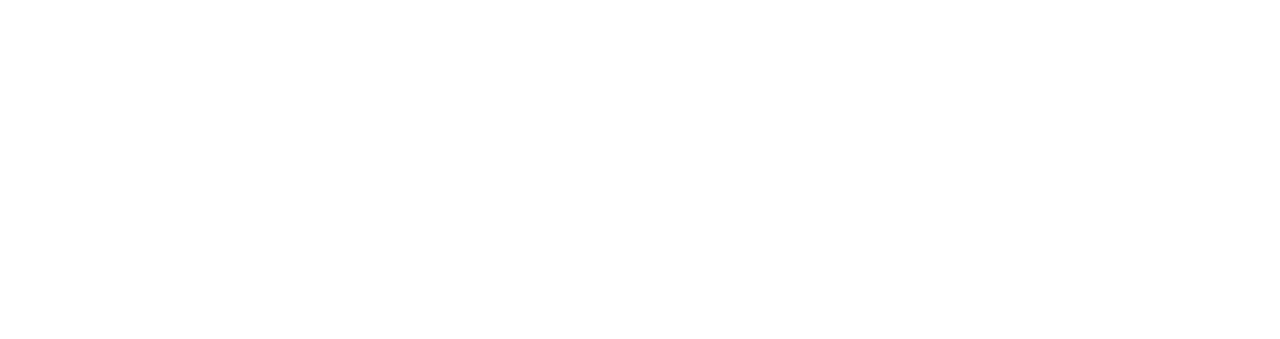
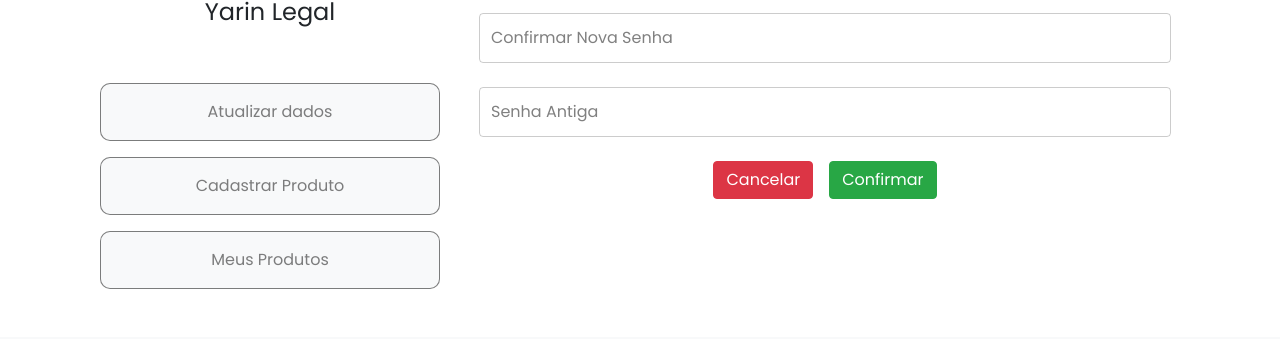
Before and after one commit to efeitoeco/efeitoeco-frontend, an Angular app: page /conta/atualizar-dados in a window 1280 px wide. Before the commit this address led to /. Shown: the part 437-776 px from the top of the page. Built offline with nearby package versions, Linux system fonts and the light colour scheme.

Commit message:
Adicionando nested router link na tela de minha conta

```diff
--- a/src/app/chatbot/chatbot.component.ts
+++ b/src/app/chatbot/chatbot.component.ts
@@ -14,7 +14,11 @@ export class ChatbotComponent implements OnInit {
       ["tudo bem", "como voce ta", "tudo bem com voce"],
       ["meu pedido ta atrasado", "atraso", "pedido atrasado", "pedido em atraso", "atrasado"],
       ["te amo", "eu te amo"],
-      ["obrigado", "valeu", "thanks", "thx", "obrigada", "vlw"]
+      ["obrigado", "valeu", "thanks", "thx", "obrigada", "vlw"],
+      ["boa noite"],
+      ["boa tarde"],
+      ["bom dia"],
+      ["quais sao seus produtos", "o que voces vendem", "o que voce vende"]
   ];
 
   respostas = [
@@ -22,7 +26,11 @@ export class ChatbotComponent implements OnInit {
       ["Estou bem, e você?", "Ótima, e você?", "Hmmm, estou ótima. Como você está?"],
       ["Aguarde um momento, estamos te redirecionando para uma atendente..."],
       ["Eu também amo todos os clientes da Efeito Eco <3"],
-      ["De nada :)"]
+      ["De nada :)"],
+      ["Boa noite"],
+      ["Boa tarde"],
+      ["Bom dia"],
+      ["Para descobrir nossos maravilhosos produtos, <a routerLink='/produtos'>clique aqui</a>"]
   ];
 
   alternativas = [
@@ -158,8 +166,11 @@ export class ChatbotComponent implements OnInit {
     .replace(/ um /g, "")
     .replace(/olá/g, "ola")
     .replace(/você/g, "voce")
+    .replace(/vocês/g, "voces")
+    .replace(/são/g, "sao")
     .replace(/ uma /g, "")
     .replace(/vc/g, "voce")
+    .replace(/vcs/g, "voces")
     .replace(/está/g, "ta")
     .replace(/esta/g, "ta");
 
--- a/src/app/tela-conta/tela-conta.component.html
+++ b/src/app/tela-conta/tela-conta.component.html
@@ -4,13 +4,13 @@
             <img src="https://images.pexels.com/photos/3301625/pexels-photo-3301625.jpeg?auto=compress&cs=tinysrgb&dpr=2&h=650&w=940
             " alt="pessoa sorrindo">
             <h4 class="text-center mt-3">Yarin Legal</h4>
-            <button class="mt-5 botao-menu py-3 btn btn-light">Atualizar dados</button>
-            <button class="mt-3 botao-menu py-3 btn btn-light">Cadastrar Produto</button>
-            <button class="mt-3 botao-menu py-3 btn btn-light">Meus Produtos</button>
+            <button class="mt-5 botao-menu py-3 btn btn-light" [routerLink]="['atualizar-dados']">Atualizar dados</button>
+            <button class="mt-3 botao-menu py-3 btn btn-light" [routerLink]="['cadastrar-produto']">Cadastrar Produto</button>
+            <button class="mt-3 botao-menu py-3 btn btn-light" [routerLink]="['meus-produtos']">Meus Produtos</button>
 
         </div>
     </div>
     <div class="col-md-8 p-4 muda-conteudo">
-        <app-cadastrar-produtos></app-cadastrar-produtos>
+        <router-outlet></router-outlet>
     </div>
 </main>
```
Also changed, not shown: src/app/app-routing.module.ts (+23 -1 lines).
